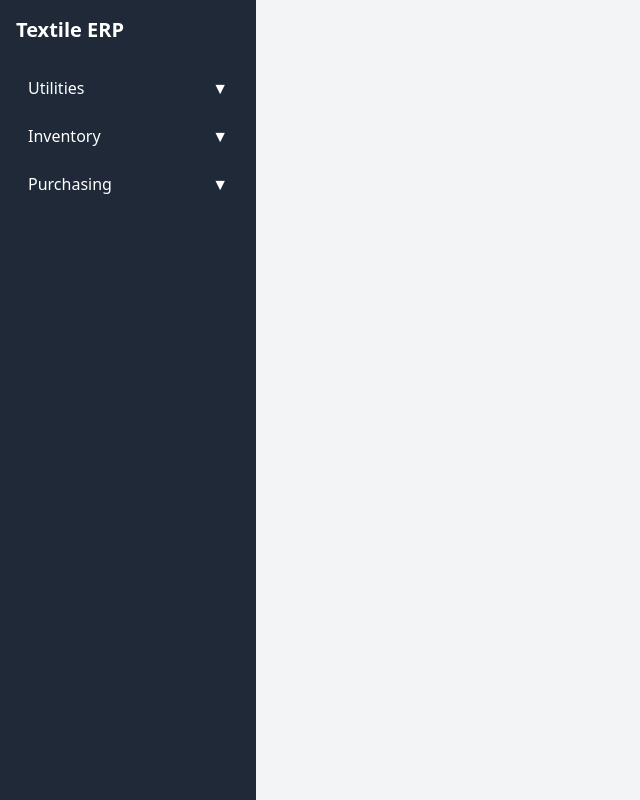
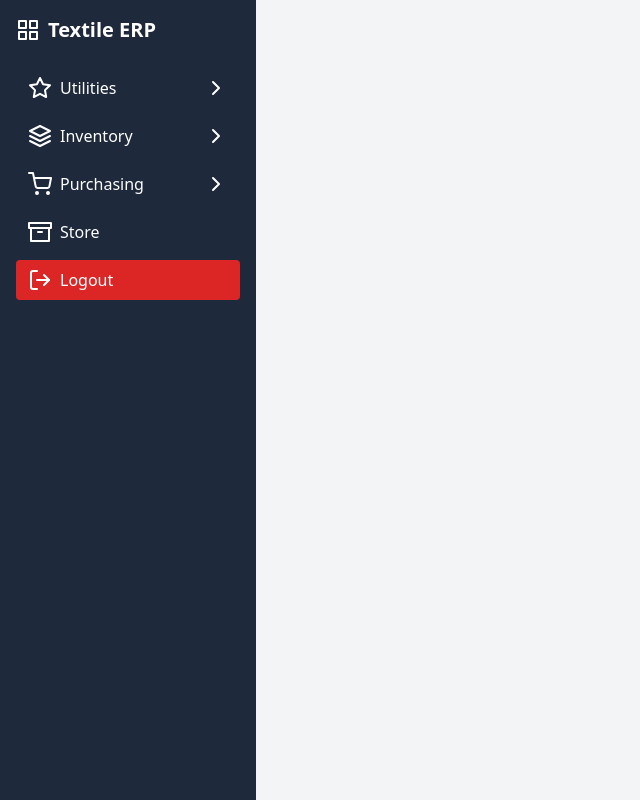
Before and after one commit to callmeyaseen/SAAS, a Django app: page /dashboard/ in a window 1280 px wide. Shown: the whole page, without its empty margins (0-640 px from the left). Run offline with Django 5.2, Linux system fonts and the light colour scheme; some libraries are stand-ins or nearby versions.

Commit message:
Initial commit - Textile ERP UI

```diff
--- a/templates/layout/base.html
+++ b/templates/layout/base.html
@@ -1,180 +1,193 @@
 <!doctype html>
 <html>
 <head>
-
 <title>Textile ERP</title>
 
 <script src="https://cdn.tailwindcss.com"></script>
+<script src="https://unpkg.com/feather-icons"></script>
 
 </head>
 
 <body class="bg-gray-100 flex">
 
 <!-- ================= SIDEBAR ================= -->
-<div class="w-64 bg-gray-800 text-white min-h-screen p-4">
+<div class="w-64 bg-[#1e293b] text-white min-h-screen p-4 relative">
 
-<h2 class="text-xl font-bold mb-6">Textile ERP</h2>
+<h2 class="text-xl font-bold mb-6 flex items-center gap-2">
+<i data-feather="grid"></i> Textile ERP
+</h2>
 
 <ul class="space-y-2">
 
-<!-- DASHBOARD -->
-<!-- <li>
-<a href="/" class="block px-3 py-2 rounded hover:bg-gray-700">
-Dashboard
-</a>
-</li>
-<li> -->
+<!-- ================= UTILITIES ================= -->
+<li class="relative">
 
-<button
-onclick="toggleUtilities()"
+<button onclick="toggleMenu('utilities')"
 class="w-full flex justify-between items-center px-3 py-2 rounded hover:bg-gray-700">
 
-Utilities
-<span id="utilitiesArrow">▼</span>
+<div class="flex items-center gap-2">
+<i data-feather="star"></i> Utilities
+</div>
 
+<i data-feather="chevron-right"></i>
 </button>
 
-<ul id="utilitiesMenu" class="ml-4 mt-2 space-y-1 hidden">
+<!-- LEVEL 1 -->
+<div id="utilitiesMenu" class="hidden absolute left-full top-0 ml-2 w-64 bg-gray-900 rounded shadow-lg p-2 space-y-1">
 
-<li>
-<a href="/utilities/vendor-entry/" class="block px-3 py-2 rounded hover:bg-gray-700">
-Vendor Entry
+<!-- Vendors -->
+<div class="relative">
+<button onclick="toggleSub(event,'vendorsSub')"
+class="w-full flex justify-between px-3 py-2 rounded hover:bg-gray-700">
+<span class="flex items-center gap-2">
+<i data-feather="users"></i> Vendors
+</span>
+<i data-feather="chevron-right"></i>
+</button>
+
+<div id="vendorsSub" class="hidden absolute left-full top-0 ml-2 w-56 bg-gray-950 rounded shadow-lg p-2">
+<a href="/utilities/vendor-entry/" class="flex gap-2 px-3 py-2 hover:bg-gray-700 rounded">
+<i data-feather="plus"></i> Entry
 </a>
-</li>
+<a href="/utilities/vendor-list/" class="flex gap-2 px-3 py-2 hover:bg-gray-700 rounded">
+<i data-feather="list"></i> List
+</a>
+</div>
+</div>
 
-<li>
-<a href="{% url 'rack_entry' %}" class="block px-3 py-2 rounded hover:bg-gray-700">
-Rack Entry
+<!-- RACK -->
+<div class="relative">
+<button onclick="toggleSub(event,'rackSub')"
+class="w-full flex justify-between px-3 py-2 rounded hover:bg-gray-700">
+<span class="flex gap-2 items-center">
+<i data-feather="database"></i> Racks
+</span>
+<i data-feather="chevron-right"></i>
+</button>
+
+<div id="rackSub" class="hidden absolute left-full top-0 ml-2 w-56 bg-gray-950 rounded shadow-lg p-2">
+<a href="{% url 'rack_entry' %}" class="flex gap-2 px-3 py-2 hover:bg-gray-700 rounded">
+<i data-feather="plus"></i> Entry
 </a>
-</li>
+<a href="{% url 'rack_list' %}" class="flex gap-2 px-3 py-2 hover:bg-gray-700 rounded">
+<i data-feather="list"></i> List
+</a>
+</div>
+</div>
 
-<li>
-<a href="{% url 'yarn_entry' %}" class="block px-3 py-2 rounded hover:bg-gray-700">
-Item Entry
+<!-- ITEMS -->
+<div class="relative">
+<button onclick="toggleSub(event,'itemSub')"
+class="w-full flex justify-between px-3 py-2 rounded hover:bg-gray-700">
+<span class="flex gap-2 items-center">
+<i data-feather="box"></i> Items / Yarn
+</span>
+<i data-feather="chevron-right"></i>
+</button>
+
+<div id="itemSub" class="hidden absolute left-full top-0 ml-2 w-56 bg-gray-950 rounded shadow-lg p-2">
+<a href="{% url 'yarn_entry' %}" class="flex gap-2 px-3 py-2 hover:bg-gray-700 rounded">
+<i data-feather="plus"></i> Entry
 </a>
-</li>
+<a href="{% url 'yarn_filter' %}" class="flex gap-2 px-3 py-2 hover:bg-gray-700 rounded">
+<i data-feather="list"></i> List
+</a>
+</div>
+</div>
 
-<li>
-<a href="{% url 'yarn_filter' %}" class="block px-3 py-2 rounded hover:bg-gray-700">
-Yarn Audit
+<!-- DEPARTMENT -->
+<div class="relative">
+<button onclick="toggleSub(event,'deptSub')"
+class="w-full flex justify-between px-3 py-2 rounded hover:bg-gray-700">
+<span class="flex gap-2 items-center">
+<i data-feather="home"></i> Department
+</span>
+<i data-feather="chevron-right"></i>
+</button>
+
+<div id="deptSub" class="hidden absolute left-full top-0 ml-2 w-56 bg-gray-950 rounded shadow-lg p-2">
+<a href="{% url 'department_entry' %}" class="flex gap-2 px-3 py-2 hover:bg-gray-700 rounded">
+<i data-feather="plus"></i> Add
 </a>
-</li>
+</div>
+</div>
 
-<li>
-<a href="{% url 'rack_list' %}" class="block px-3 py-2 rounded hover:bg-gray-700">
-Rack List
-</a>
-</li>
-
-<li>
-<a href="/utilities/vendor-list/" class="block px-3 py-2 rounded hover:bg-gray-700">
-Vendor List
-</a>
-</li>
-<li>
-    <a href="{% url 'department_entry' %}"
-       class="block px-4 py-2 hover:bg-gray-200 rounded">
-        Department Entry
-    </a>
-</li>
-</ul>
+</div>
 </li>
 
 <!-- ================= INVENTORY ================= -->
 <li>
-
-<button
-onclick="toggleInventory()"
-class="w-full flex justify-between items-center px-3 py-2 rounded hover:bg-gray-700">
-
-Inventory
-<span id="inventoryArrow">▼</span>
-
+<button onclick="toggleMenu('inventory')"
+class="w-full flex justify-between px-3 py-2 rounded hover:bg-gray-700">
+<span class="flex gap-2 items-center">
+<i data-feather="layers"></i> Inventory
+</span>
+<i data-feather="chevron-right"></i>
 </button>
 
-<ul id="inventorySubmenu" class="ml-4 mt-2 space-y-1 hidden">
+<div id="inventoryMenu" class="hidden absolute left-full top-20 ml-2 w-56 bg-gray-900 p-2 rounded">
+<a href="{% url 'mpr_entry' %}" class="block px-3 py-2 hover:bg-gray-700">MPR Entry</a>
+<a href="{% url 'mpr_list' %}" class="block px-3 py-2 hover:bg-gray-700">MPR List</a>
+</div>
+</li>
 
+<!-- ================= PURCHASING ================= -->
 <li>
-<a href="{% url 'mpr_entry' %}" class="block px-3 py-2 rounded hover:bg-gray-700">
-MPR Entry
+<button onclick="toggleMenu('purchasing')"
+class="w-full flex justify-between px-3 py-2 rounded hover:bg-gray-700">
+<span class="flex gap-2 items-center">
+<i data-feather="shopping-cart"></i> Purchasing
+</span>
+<i data-feather="chevron-right"></i>
+</button>
+
+<div id="purchasingMenu" class="hidden absolute left-full top-32 ml-2 w-56 bg-gray-900 p-2 rounded">
+
+<a href="{% url 'po_list' %}" class="block px-3 py-2 hover:bg-gray-700">
+Purchase Orders
+</a>
+
+<a href="{% url 'create_po' %}" class="block px-3 py-2 hover:bg-gray-700">
+Create PO
+</a>
+
+{% if perms.purchasing.can_approve_po %}
+<a href="{% url 'po_approval_list' %}" class="block px-3 py-2 hover:bg-gray-700">
+PO Approvals
+</a>
+
+<a href="/purchasing/create-grn/" class="block px-3 py-2 hover:bg-gray-700">
+Create GRN
+</a>
+
+<a href="/purchasing/grn-list/" class="block px-3 py-2 hover:bg-gray-700">
+GRN List
+</a>
+{% endif %}
+
+</div>
+</li>
+
+<!-- STORE -->
+<li>
+<a href="{% url 'stock_list' %}" class="flex gap-2 px-3 py-2 hover:bg-gray-700 rounded">
+<i data-feather="archive"></i> Store
 </a>
 </li>
 
-<li>
-<a href="{% url 'mpr_list' %}" class="block px-3 py-2 rounded hover:bg-gray-700">
-MPR List
-</a>
-</li>
-</ul>
-</li>
-
-
-<!-- ================= PURCHASING ================= -->
-<li>
-
-<button
-onclick="togglePurchasing()"
-class="w-full flex justify-between items-center px-3 py-2 rounded hover:bg-gray-700">
-
-Purchasing
-<span id="purchasingArrow">▼</span>
-
-</button>
-
-<ul id="purchasingSubmenu" class="ml-4 mt-2 space-y-1 hidden">
-
-<li>
-<a href="{% url 'po_list' %}" class="block px-3 py-2 rounded hover:bg-gray-700">
-Purchase Orders
-</a>
-</li>
-
-<li>
-<a href="{% url 'create_po' %}" class="block px-3 py-2 rounded hover:bg-gray-700">
-Create PO
-</a>
-</li>
-
-{% if perms.purchasing.can_approve_po %}
-<li>
-<a href="{% url 'po_approval_list' %}" class="block px-3 py-2 rounded hover:bg-gray-700">
-PO Approvals
-</a>
-</li>
-<li>
-    <a href="/purchasing/create-grn/" class="block px-3 py-2 rounded hover:bg-gray-700">
-        Create GRN
-    </a>
-</li>
-<li>
-    <a href="/purchasing/grn-list/" class="block px-3 py-2 rounded hover:bg-gray-700">
-        GRN list
-    </a>
-</li>
-</ul>
-{% endif %}
-</li>
-
-<li>
-    <a href="{% url 'stock_list' %}" class="block px-4 py-2 hover:bg-gray-200">
-        Store
-    </a>
-</li>
-
-<!-- ================= SECURITY ================= -->
+<!-- CREATE USER -->
 {% if request.user.is_superuser %}
 <li>
-<a href="/accounts/create-user/" class="block px-3 py-2 rounded hover:bg-gray-700">
-Create User
+<a href="/accounts/create-user/" class="flex gap-2 px-3 py-2 hover:bg-gray-700 rounded">
+<i data-feather="user-plus"></i> Create User
 </a>
 </li>
 {% endif %}
 
-
-<!-- ================= LOGOUT ================= -->
+<!-- LOGOUT -->
 <li class="mt-6">
-<a href="{% url 'user_logout' %}" class="block px-3 py-2 rounded bg-red-600 hover:bg-red-700">
-Logout
+<a href="{% url 'user_logout' %}" class="flex gap-2 px-3 py-2 bg-red-600 rounded hover:bg-red-700">
+<i data-feather="log-out"></i> Logout
 </a>
 </li>
 
@@ -182,73 +195,39 @@
 
 </div>
 
-
-<!-- ================= MAIN CONTENT ================= -->
+<!-- MAIN -->
 <div class="flex-1 p-6">
-
-<!-- SUCCESS / ERROR MESSAGES -->
-
-{% if messages %}
-{% for message in messages %}
-
-<div class="mb-4 p-4 rounded
-{% if message.tags == 'success' %}bg-green-500
-{% elif message.tags == 'error' %}bg-red-500
-{% else %}bg-blue-500{% endif %}
-text-white">
-
-{{ message }}
-
+{% block content %}{% endblock %}
 </div>
 
-{% endfor %}
-{% endif %}
-
-
-{% block content %}
-
-{% endblock %}
-
-</div>
-
-
-<!-- ================= JAVASCRIPT ================= -->
-
+<!-- JS -->
 <script>
 
-function toggleUtilities() {
-
-const menu = document.getElementById("utilitiesMenu")
-const arrow = document.getElementById("utilitiesArrow")
-
-menu.classList.toggle("hidden")
-
-arrow.innerHTML = menu.classList.contains("hidden") ? "▼" : "▲"
-
+function closeAll(){
+document.querySelectorAll('[id$="Menu"],[id$="Sub"]').forEach(el=>{
+el.classList.add('hidden')
+})
 }
 
-function toggleInventory() {
-
-const menu = document.getElementById("inventorySubmenu")
-const arrow = document.getElementById("inventoryArrow")
-
-menu.classList.toggle("hidden")
-
-arrow.innerHTML = menu.classList.contains("hidden") ? "▼" : "▲"
-
+function toggleMenu(menu){
+event.stopPropagation()
+closeAll()
+document.getElementById(menu+'Menu').classList.toggle('hidden')
 }
 
-function togglePurchasing() {
-
-const menu = document.getElementById("purchasingSubmenu")
-const arrow = document.getElementById("purchasingArrow")
-
-menu.classList.toggle("hidden")
-
-arrow.innerHTML = menu.classList.contains("hidden") ? "▼" : "▲"
-
+function toggleSub(e,id){
+e.stopPropagation()
+document.querySelectorAll('[id$="Sub"]').forEach(el=>{
+if(el.id!==id) el.classList.add('hidden')
+})
+document.getElementById(id).classList.toggle('hidden')
 }
 
+document.addEventListener("click",closeAll)
+
+feather.replace()
+
 </script>
+
 </body>
 </html>
```
Also changed, not shown: db.sqlite3.
